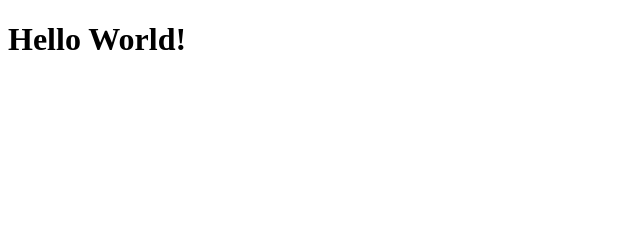
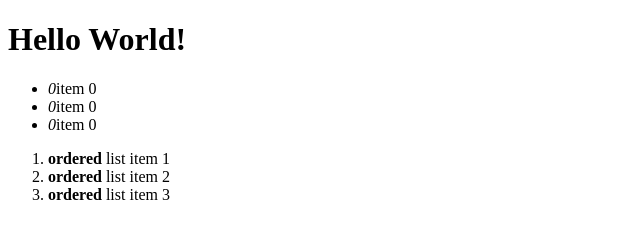
Before and after one commit to RoshiSecOps/git-test2, a plain HTML site: page index.html in a window 1280 px wide. Shown: the whole page, without its empty margins (0-640 px from the left). Drawn offline with Linux system fonts and the light colour scheme.

Commit message:
made some lists and styled some text.

```diff
--- a/index.html
+++ b/index.html
@@ -6,5 +6,15 @@
     </head>
     <body>
         <h1>Hello World!</h1>
+        <ul>
+            <li><em>0</em>item 0</li>
+            <li><em>0</em>item 0</li>
+            <li><em>0</em>item 0</li>
+        </ul>
+        <ol>
+            <li><strong>ordered</strong> list item 1</li>
+            <li><strong>ordered</strong> list item 2</li>
+            <li><strong>ordered</strong> list item 3</li>
+        </ol>
     </body>
 </html>
```
